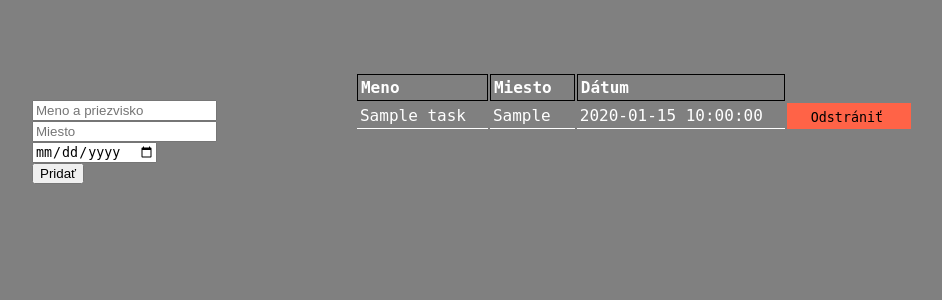
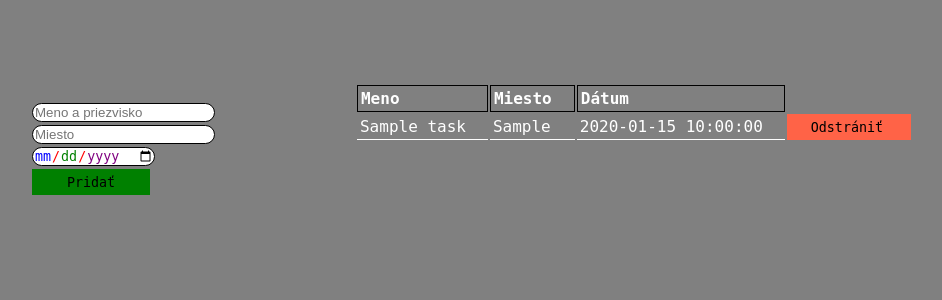
Before and after one commit to AdamCisar/web-work-reminder, a PHP site: page / in a window 1280 px wide. Shown: the top 300 px of the page, without its empty margins (6-948 px from the left). Run offline with PHP 8.4, Linux system fonts and the light colour scheme; tables that the repository leaves empty or names only in its code hold one stand-in row (values such as "Sample post").

Commit message:
pridanie stylov na formular

```diff
--- a/style.css
+++ b/style.css
@@ -1,3 +1,4 @@
+/*tlacidlo odstranit*/
 button {
     font-family: monospace;
     background: tomato;
@@ -57,3 +58,37 @@ th {
 td {
     border-bottom: solid 1px white;
 }
+
+input[type=text]{
+    border-radius: 30px;
+    border: solid 1px black;
+    margin-top: 3px;
+
+}
+input[type=submit]{
+    margin-top: 3px;
+    font-family: monospace;
+    background: green;
+    border: none;
+    text-align: center;
+    width: 117.98px;
+    height: 25.67px;
+}
+
+/*kalendar*/
+input[type=submit]:hover {
+    color:white;
+}
+
+input[type=date]{
+    margin-top: 3px;
+    border-radius: 30px;
+    border: solid 1px black;
+}
+
+
+::-webkit-datetime-edit-text { color: red;}
+::-webkit-datetime-edit-month-field { color: blue; }
+::-webkit-datetime-edit-day-field { color: green; }
+::-webkit-datetime-edit-year-field { color: purple; }
+::-webkit-inner-spin-button { display: none; }
```
